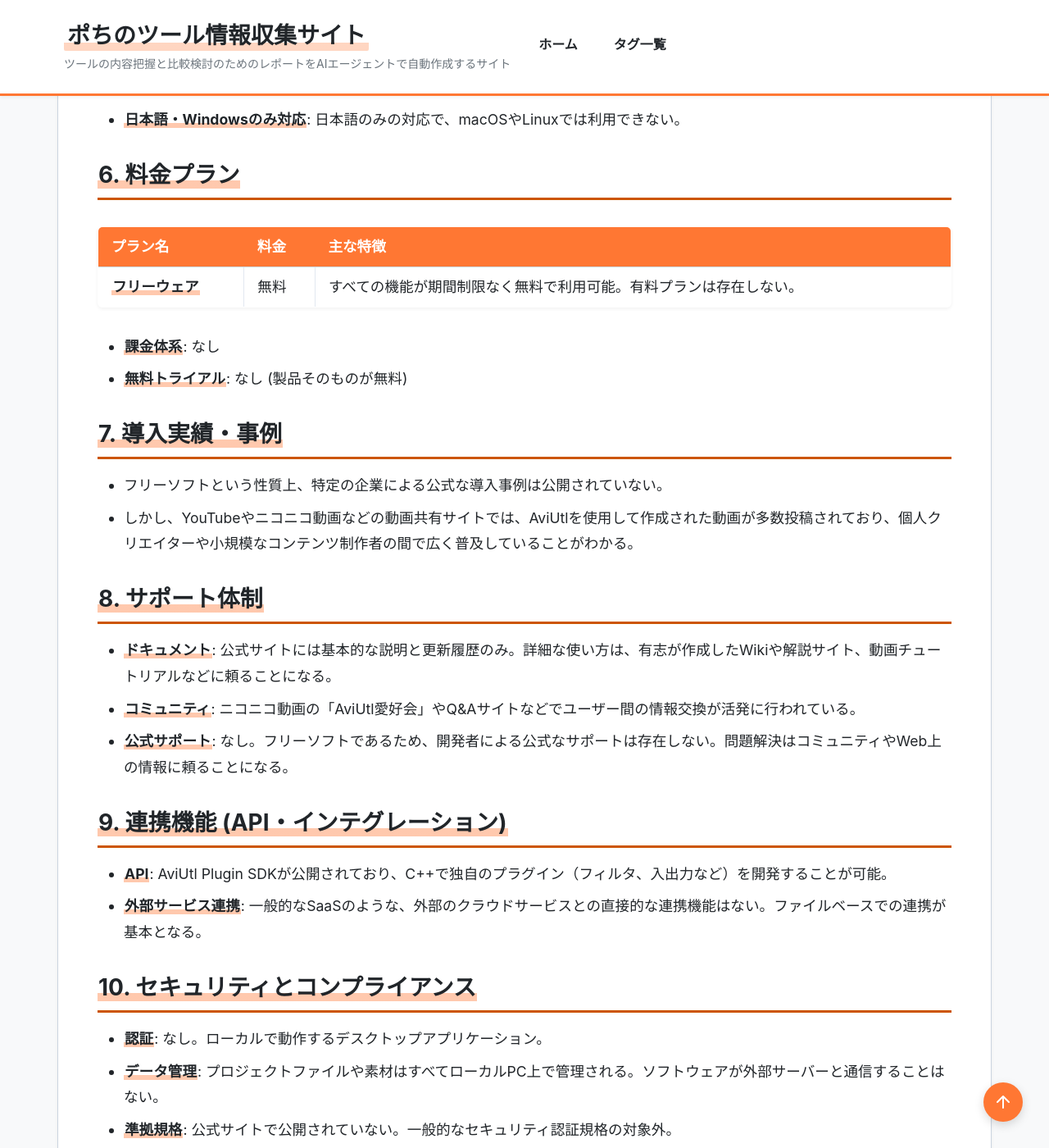
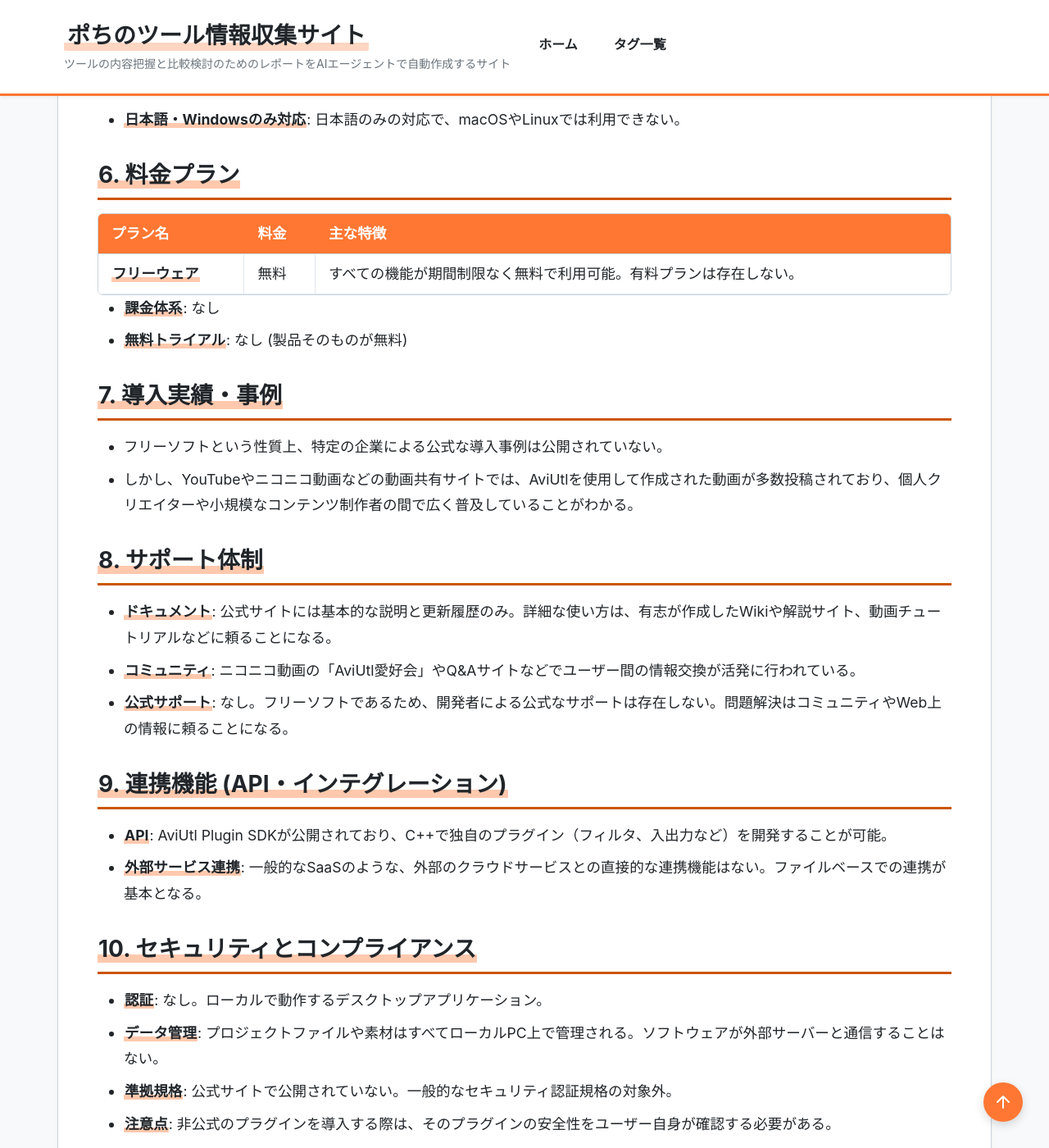
Before and after one commit to aegisfleet/tool-survey-report, a Jekyll site: the page built from _reports/aviutl.md, in a window 1280 px wide and 1400 px high, scrolled down 4094 px. Shown: the whole window at 82% size. Built offline with Jekyll 4.4.1, drawn with Linux system fonts in a browser that asks for light colours.

Commit message:
表形式の改善

```diff
--- a/_sass/_reports.scss
+++ b/_sass/_reports.scss
@@ -235,14 +235,110 @@
 
   // Tables
   table {
+    width: 100%;
     margin: map-get($spacers, 5) 0;
     border: 1px solid $border-color;
     border-radius: $border-radius;
     overflow: hidden;
     box-shadow: $box-shadow-sm;
+    border-collapse: separate; // border-radiusを適用するため
 
     @include media-breakpoint-down(sm) {
       font-size: $font-size-sm;
+    }
+  }
+
+  .table-responsive {
+    overflow-x: auto;
+    -webkit-overflow-scrolling: touch;
+    margin: map-get($spacers, 4) 0;
+    border-radius: $border-radius;
+    position: relative;
+    box-shadow: $box-shadow-sm;
+
+    // スクロールヒントの影
+    &::after {
+      content: "";
+      position: absolute;
+      top: 0;
+      right: 0;
+      bottom: 0;
+      width: 30px;
+      background: linear-gradient(to right, transparent, rgba($black, 0.05));
+      pointer-events: none;
+      opacity: 0;
+      transition: opacity 0.3s;
+    }
+
+    &.has-scroll::after {
+      opacity: 1;
+    }
+
+    // カード形式の場合は影とラッパーのシャドウ、スクロールヒントを無効化
+    &.responsive-cards-wrapper {
+      box-shadow: none;
+      padding: 0;
+      margin: 0;
+
+      &::after {
+        display: none;
+      }
+    }
+
+    table {
+      margin: 0;
+      box-shadow: none;
+    }
+  }
+
+  // 料金プランなどで使用するカード形式表示
+  .table-as-cards {
+    @include media-breakpoint-down(sm) {
+      display: block;
+      border: none;
+      box-shadow: none;
+      background: transparent;
+
+      thead {
+        display: none; // ヘッダーを隠す
+      }
+
+      tbody {
+        display: block;
+      }
+
+      tr {
+        display: block;
+        @include card(map-get($spacers, 3));
+        margin-bottom: map-get($spacers, 3);
+        border: 1px solid $border-color;
+      }
+
+      td {
+        display: flex;
+        justify-content: space-between;
+        align-items: center;
+        padding: map-get($spacers, 2) 0;
+        border: none !important; // 縦の線を確実に取り除く
+        border-bottom: 1px solid $border-light !important;
+
+        &:last-child {
+          border-bottom: none;
+        }
+
+        // データのラベルを表示するための擬似要素
+        &::before {
+          content: attr(data-label);
+          font-weight: $font-weight-bold;
+          color: $primary-color;
+          margin-right: map-get($spacers, 2);
+          font-size: $font-size-xs;
+        }
+
+        &:not([data-label])::before {
+          display: none;
+        }
+      }
     }
   }
 
--- a/assets/js/main.js
+++ b/assets/js/main.js
@@ -369,23 +369,74 @@
   const tables = document.querySelectorAll('.report-content table');
 
   tables.forEach(function (table) {
+    // 1. セルの内容をdata-label属性にセット（カード表示用）
+    const thead = table.querySelector('thead');
+    if (thead) {
+      const headers = Array.from(thead.querySelectorAll('th')).map(th => th.textContent.trim());
+      const rows = table.querySelectorAll('tbody tr');
+      rows.forEach(row => {
+        const cells = row.querySelectorAll('td');
+        cells.forEach((cell, index) => {
+          if (headers[index]) {
+            cell.setAttribute('data-label', headers[index]);
+          }
+        });
+      });
+    }
+
+    // 2. 特定のキーワード（料金、比較など）が見つかった場合にカード形式クラスを付与
+    let shouldBeCards = false;
+    const keywords = ['料金', 'プラン', '比較', '価格'];
+
+    // 直前の見出しを確認
+    let prev = table.previousElementSibling;
+    while (prev && !['H2', 'H3', 'H4'].includes(prev.tagName)) {
+      prev = prev.previousElementSibling;
+    }
+
+    if (prev) {
+      const headingText = prev.textContent;
+      if (keywords.some(k => headingText.includes(k))) {
+        shouldBeCards = true;
+      }
+    }
+
+    if (shouldBeCards) {
+      table.classList.add('table-as-cards');
+    }
+
+    // 3. レスポンシブラッパーでラップ
     if (!table.parentElement.classList.contains('table-responsive')) {
-      // 小さいテーブル（2行以下）はラッパーを追加しない
-      const rowCount = table.querySelectorAll('tr').length;
-      if (rowCount <= 2) {
-        return;
-      }
-
       const wrapper = document.createElement('div');
       wrapper.className = 'table-responsive';
-      wrapper.style.cssText = `
-        overflow-x: auto;
-        margin: 1rem 0;
-        border-radius: 0.375rem;
-      `;
+      if (shouldBeCards) {
+        wrapper.classList.add('responsive-cards-wrapper');
+      }
 
       table.parentElement.insertBefore(wrapper, table);
       wrapper.appendChild(table);
+
+      // スクロールが必要かどうかを判定
+      const checkScroll = () => {
+        if (wrapper.scrollWidth > wrapper.clientWidth) {
+          wrapper.classList.add('has-scroll');
+        } else {
+          wrapper.classList.remove('has-scroll');
+        }
+      };
+
+      // 初期実行とリサイズ時に実行
+      checkScroll();
+      window.addEventListener('resize', checkScroll);
+
+      // スクロール時にも判定を更新（一番右まで行ったら影を消すなどの拡張が可能）
+      wrapper.addEventListener('scroll', function() {
+        if (wrapper.scrollLeft + wrapper.clientWidth >= wrapper.scrollWidth - 5) {
+          wrapper.classList.remove('has-scroll');
+        } else {
+          wrapper.classList.add('has-scroll');
+        }
+      });
     }
   });
 }
```
